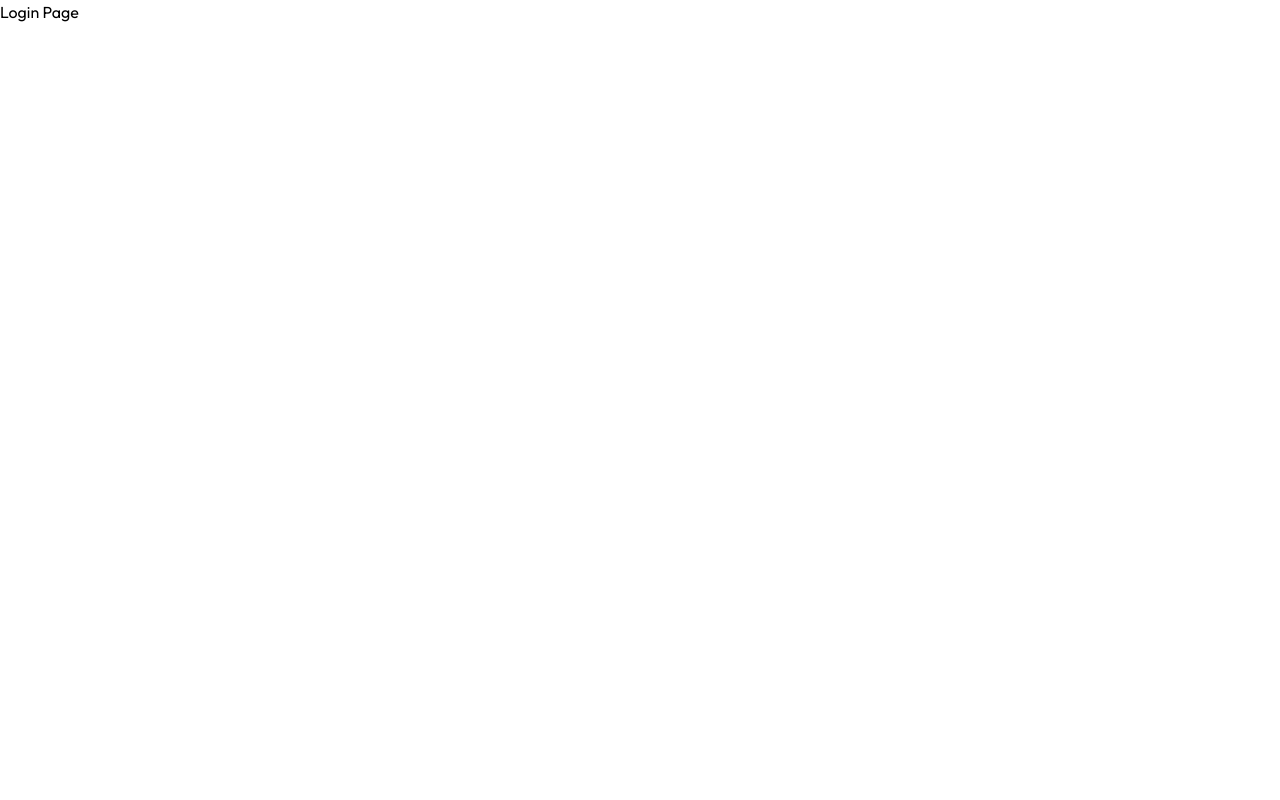
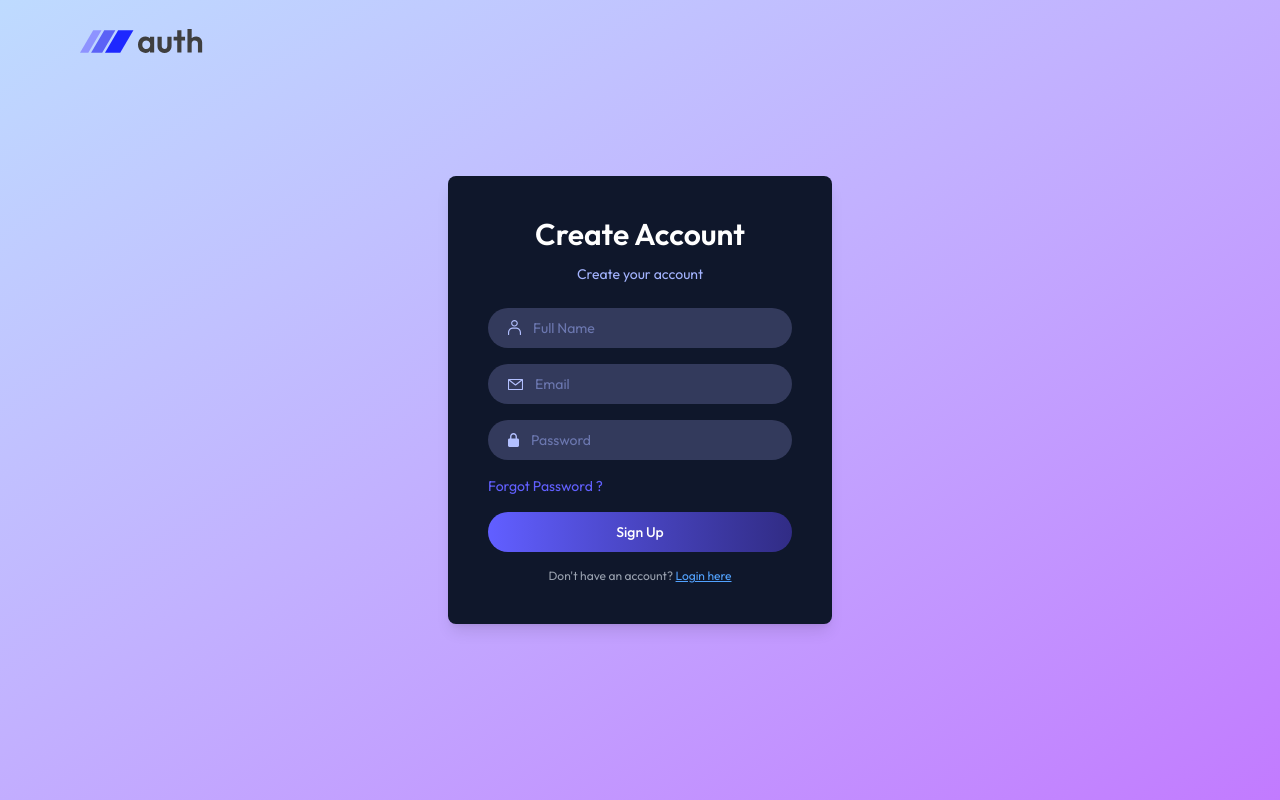
Before and after one commit to manoj-pun/mern-authentication, a React (Vite) app in the folder frontend/: page /login in a window 1280 px wide. Built offline with nearby package versions, Linux system fonts and the light colour scheme.

Commit message:
created sign up and login with toggle

```diff
--- a/frontend/src/components/Navbar.jsx
+++ b/frontend/src/components/Navbar.jsx
@@ -1,11 +1,14 @@
 import React from 'react'
 import {assets} from "../assets/assets"
+import { useNavigate } from 'react-router-dom'
 
 const Navbar = () => {
+
+    const navigate = useNavigate();
   return (
     <div className='w-full flex justify-between items-center p-4 sm:p-6 sm:px-24 absolute top-0'>
       <img src={assets.logo} alt="" className='w-28 sm:w-32'/>
-      <button className='flex items-center gap-2 border border-gray-500 rounded-full px-6 py-2 text-gray-800 hover:bg-gray-100 transition-all cursor-pointer'>Login <img src={assets.arrow_icon} alt="" /></button>
+      <button onClick={() => navigate("/login")} className='flex items-center gap-2 border border-gray-500 rounded-full px-6 py-2 text-gray-800 hover:bg-gray-100 transition-all cursor-pointer'>Login <img src={assets.arrow_icon} alt="" /></button>
     </div>
   )
 }
--- /dev/null
+++ b/frontend/src/context/AppContext.jsx
@@ -0,0 +1,16 @@
+import { createContext } from "react";
+
+export const AppContext = createContext()
+
+export const AppContextProvider = (props) => {
+
+    const value = {
+
+    }
+
+    return (
+        <AppContext.Provider value={value}>
+            {props.children}
+        </AppContext.Provider>
+    )
+}
--- a/frontend/src/pages/Login.jsx
+++ b/frontend/src/pages/Login.jsx
@@ -1,9 +1,55 @@
-import React from 'react'
+import React, { useState } from 'react'
+import { assets } from '../assets/assets';
+import { useNavigate } from 'react-router-dom';
 
 const Login = () => {
+
+    const navigate = useNavigate();
+
+    const [state,setState] = useState("Sign Up");
+    const [name,setName] = useState("");
+    const [email,setEmail] = useState("");
+    const [password,setPassword] = useState("");
+
   return (
-    <div>
-      Login Page
+    <div className='flex items-center justify-center min-h-screen px-6 sm:px-0 bg-gradient-to-br from-blue-200 to-purple-400'>
+        <img onClick={() => navigate("/")} src={assets.logo} alt="" className='absolute left-5 sm:left-20 top-5 w-28 sm:w-32 cursor-pointer'/>
+        <div className='bg-slate-900 p-10 rounded-lg shadow-lg w-full sm:w-96 text-indigo-300 text-sm'>
+            <h2 className='text-3xl font-semibold text-white text-center mb-3'>{state === "Sign Up" ? "Create Account" : "Login"}</h2>
+            <p className='text-center text-sm mb-6'>{state === "Sign Up" ? "Create your account" : "Login to your account"}</p>
+            <form>
+                {state === "Sign Up" && (
+                    <div className='mb-4 flex items-center gap-3 w-full px-5 py-2.5 rounded-full bg-[#333A5C]'>
+                        <img src={assets.person_icon} alt="" />
+                        <input onChange={e => setName(e.target.value)} value={name} className='bg-transparent outline-none' type="text" placeholder='Full Name' required/>
+                    </div>
+                )}
+
+                <div className='mb-4 flex items-center gap-3 w-full px-5 py-2.5 rounded-full bg-[#333A5C]'>
+                    <img src={assets.mail_icon} alt="" />
+                    <input onChange={e => setEmail(e.target.value)} value={email} className='bg-transparent outline-none' type="email" placeholder='Email' required/>
+                </div>
+
+                <div className='mb-4 flex items-center gap-3 w-full px-5 py-2.5 rounded-full bg-[#333A5C]'>
+                    <img src={assets.lock_icon} alt="" />
+                    <input onChange={e => setPassword(e.target.value)} value={password} className='bg-transparent outline-none' type="password" placeholder='Password' required/>
+                </div>
+
+                <p onClick={() => navigate("/reset-password")} className='mb-4 text-indigo-500 cursor-pointer'>Forgot Password ?</p>
+
+                <button className='w-full py-2.5 rounded-full bg-gradient-to-r from-indigo-500 to-indigo-900 text-white font-medium'>{state}</button>
+            </form>
+
+            {state === "Sign Up" ? (
+                <p className='text-gray-400 text-center text-xs mt-4'>Don't have an account? {" "} <span onClick={() => setState("Login")} className='text-blue-400 cursor-pointer underline'>Login here</span></p>
+            )
+            :
+            (
+            <p className='text-gray-400 text-center text-xs mt-4'>Already have an account? {" "} <span onClick={() => setState("Sign Up")} className='text-blue-400 cursor-pointer underline'>Sign up</span></p>
+            )}
+
+
+        </div>
     </div>
   )
 }
```
